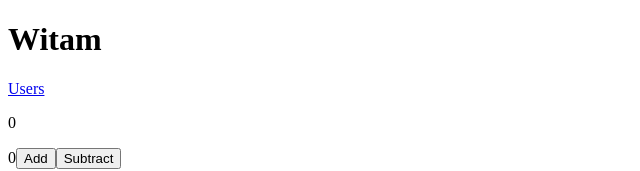
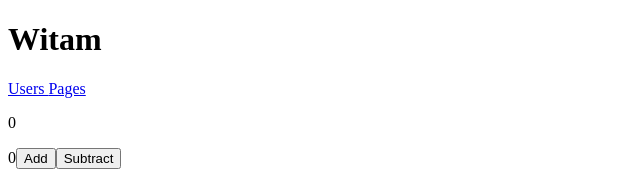
Before and after one commit to Mvtthew/nuxt3-testing-app, a Nuxt app: page / in a window 1280 px wide. Shown: the top 171 px of the page, without its empty margins (0-640 px from the left). Built offline with nearby package versions, Linux system fonts and the light colour scheme.

Commit message:
:tada: Init 2

```diff
--- a/pages/index.vue
+++ b/pages/index.vue
@@ -14,6 +14,10 @@ const conter = useCounter();
             Users
         </nuxt-link>
 
+        <nuxt-link to="/pages">
+            Pages
+        </nuxt-link>
+
         <counter-text :prop1="conter" />
         <counter-add-button />
         <counter-subtract-button />
```
